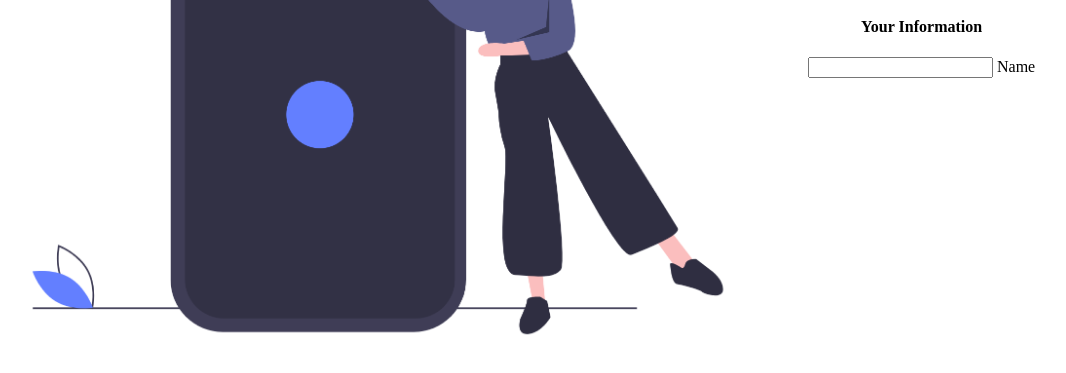
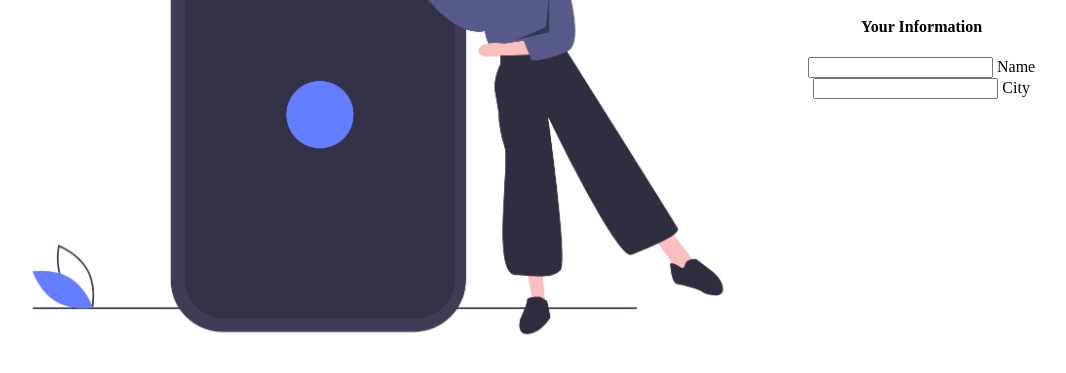
Before and after one commit to lohkaixuan2011/web-dev, a plain HTML site: page Meeting 14/Contact page/contact.html in a window 1280 px wide. Shown: the part 323-696 px from the top of the page, without its empty margins (30-1096 px from the left). Drawn offline with Linux system fonts and the light colour scheme.

Commit message:
added input city column

```diff
--- a/Meeting 14/Contact page/contact.html
+++ b/Meeting 14/Contact page/contact.html
@@ -31,6 +31,18 @@
                             <label for="name" class="form-label">Name</label>
                        </div>
                     </div>
+
+                    <!-- Input City Column -->
+                    <div class="input-container">
+                        <div class="icon">
+                            <i class="fas fa-map-alt"></i>
+                        </div>
+                        <div class="form-input">
+                            <input class="input-item" type="text" name="city" id="city" placeholder="">
+                            <label for="city" class="form-label">City</label>
+                        </div>
+                    </div>
+
                 </div>
             </form>
         </div>
```
